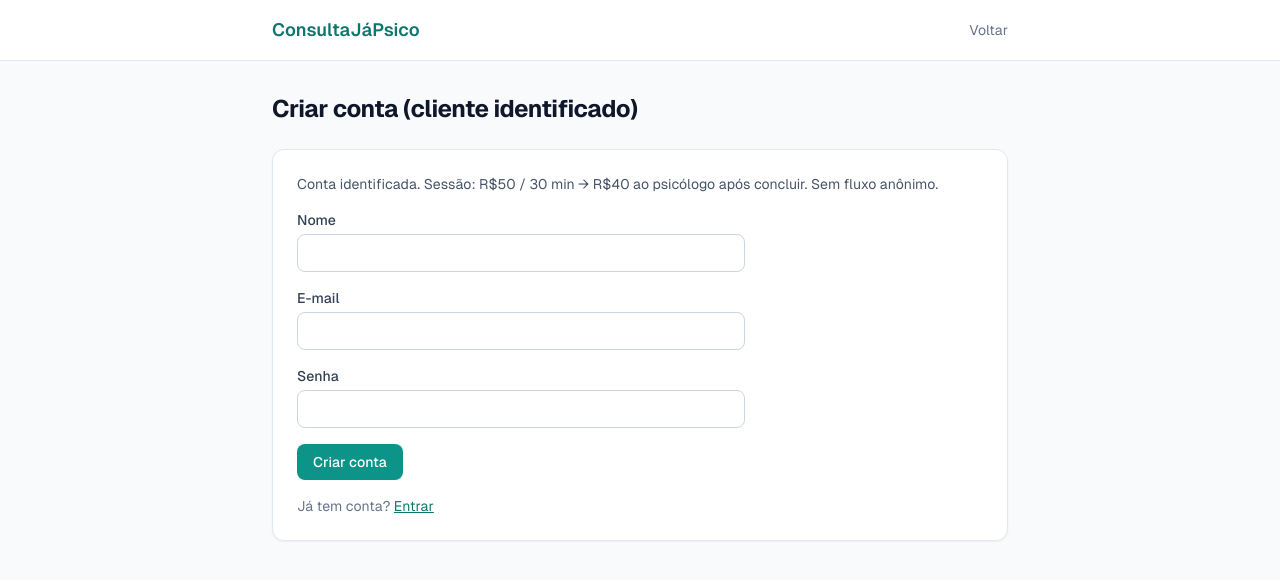
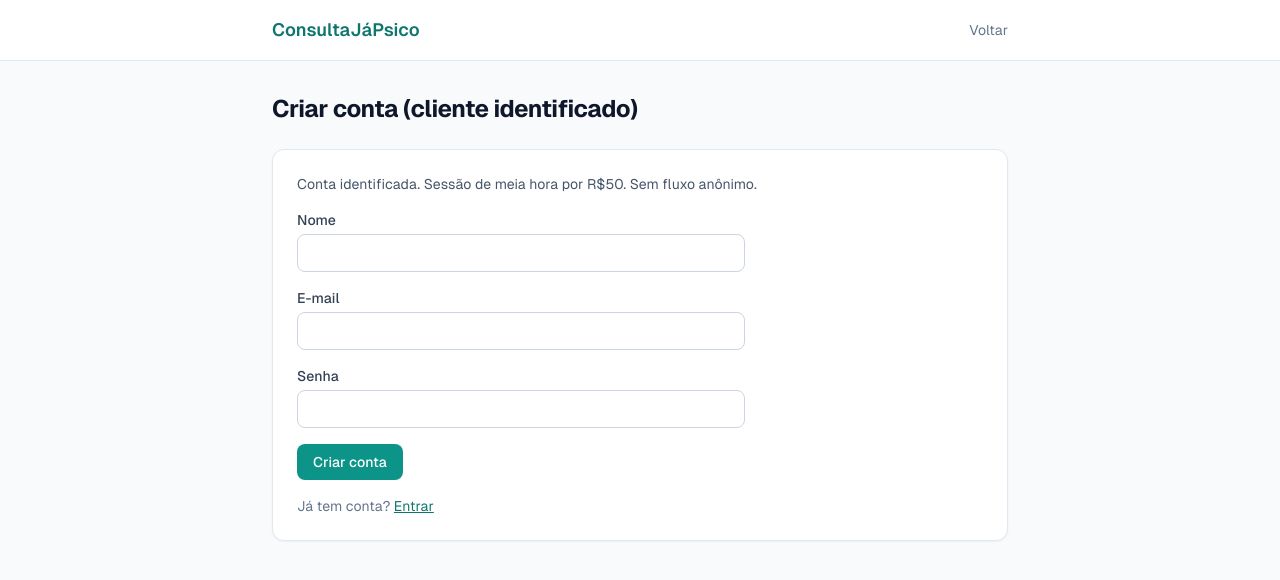
Before and after one commit to pedroteixeiradrv/consultajapsico, a Next.js app: page /client/register in a window 1280 px wide. Shown: the top 580 px of the page. Built offline with nearby package versions, Linux system fonts and the light colour scheme.

Commit message:
fix(psico): CRP obrigatório + preço cliente sem repasse

```diff
--- a/app/client/register/page.tsx
+++ b/app/client/register/page.tsx
@@ -10,8 +10,8 @@ export default function ClientRegisterPage() {
     <Shell title="Criar conta (cliente identificado)" backHref="/">
       <Card>
         <p className="mb-4 text-sm text-slate-600">
-          Conta identificada. Sessão: R$50 / 30 min → R$40 ao psicólogo após
-          concluir. Sem fluxo anônimo.
+          Conta identificada. Sessão de meia hora por R$50. Sem fluxo
+          anônimo.
         </p>
         <ActionForm action={clientRegisterAction} submitLabel="Criar conta">
           <Field label="Nome" name="fullName" required />
```
